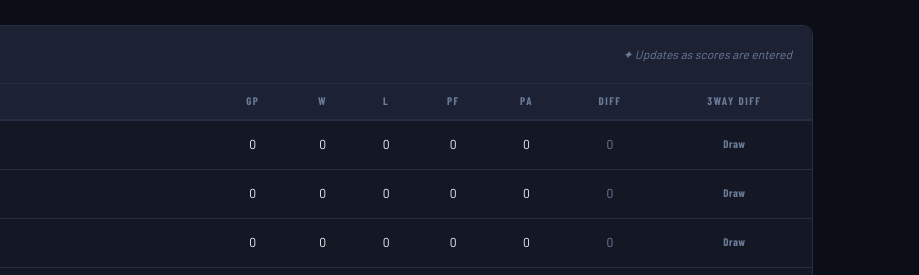
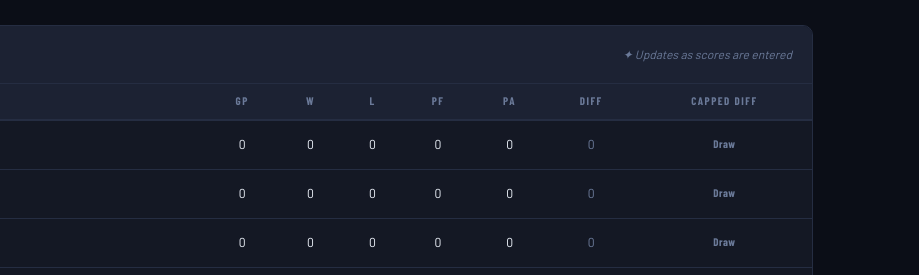
Before and after one commit to gmosba2026/EOBA_OSBA_Tournaments, a plain HTML site: page index.html in a window 1280 px wide. Shown: the part 383-658 px from the top of the page, 361-1280 px from the left. Drawn offline with nearby package versions, Linux system fonts and the light colour scheme; no server answers; a web font is replaced by a local one.

Commit message:
Wording update

```diff
--- a/index.html
+++ b/index.html
@@ -316,7 +316,7 @@ tbody tr.rr-5{border-left:3px solid var(--rank5)}
       <table>
         <thead><tr>
           <th style="width:44px">#</th><th>Team</th>
-          <th>GP</th><th>W</th><th>L</th><th>PF</th><th>PA</th><th>DIFF</th><th title="Capped point differential (±20 per game) across all games played">3Way Diff</th>
+          <th>GP</th><th>W</th><th>L</th><th>PF</th><th>PA</th><th>DIFF</th><th title="Capped point differential (±20 per game) across all games played">Capped Diff</th>
         </tr></thead>
         <tbody id="standingsBody"></tbody>
       </table>
```
